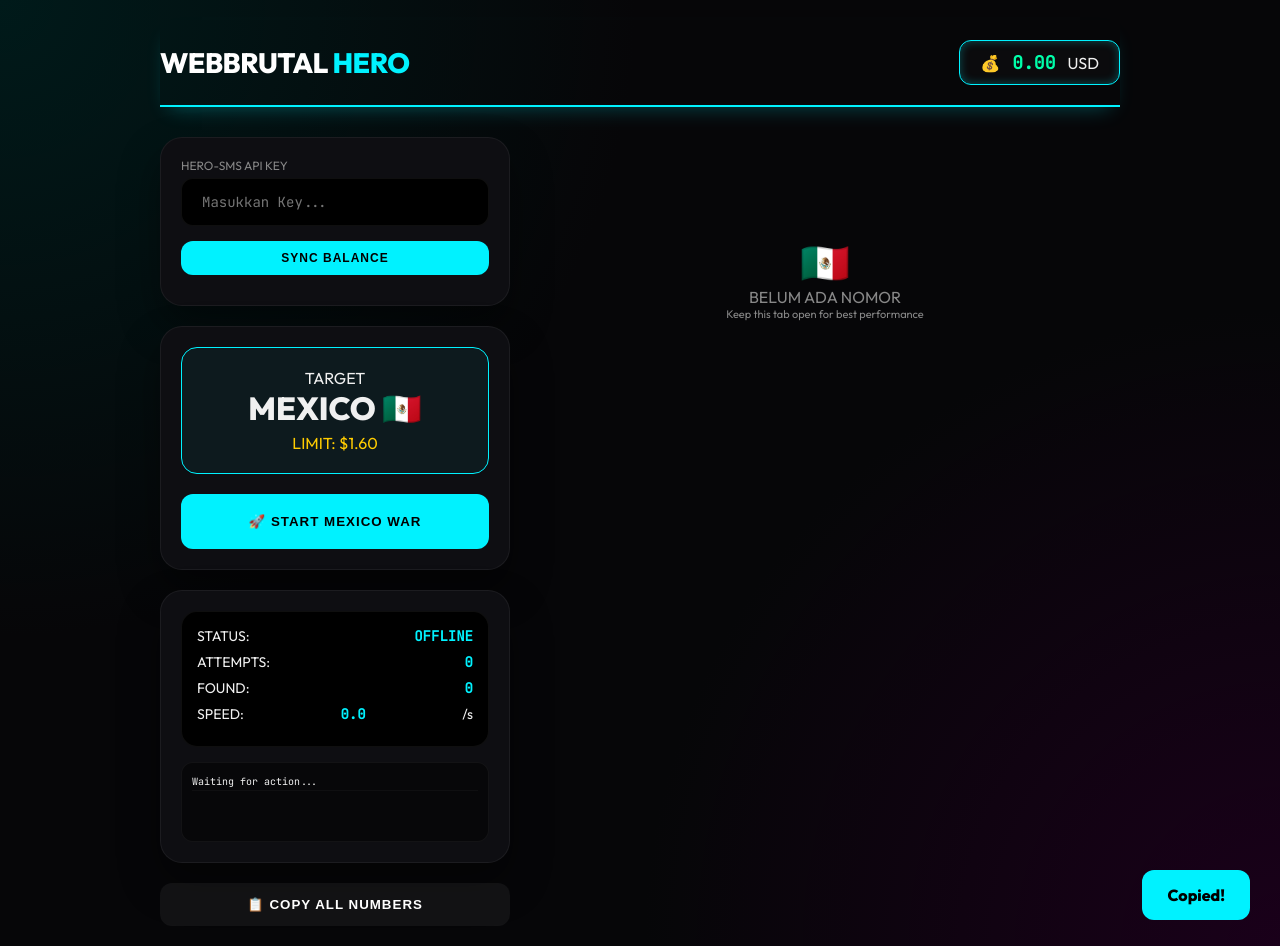
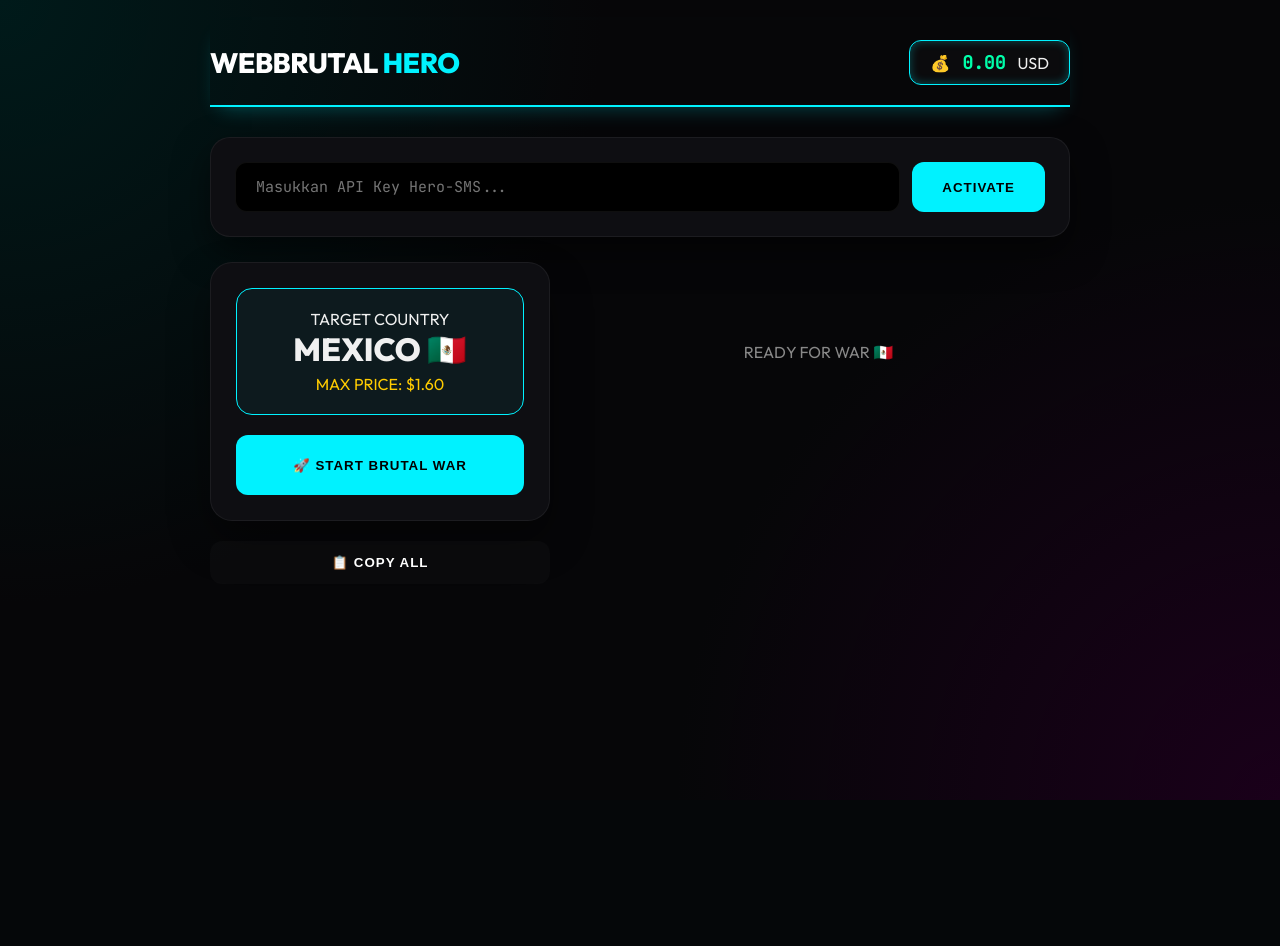
Before and after one commit to ahesss/webbrutalhero, a Flask app: page / in a window 1280 px wide. After the commit the page ends 800 px from the top, so only its background shows below. Run offline with Flask 3, Linux system fonts and the light colour scheme.

Commit message:
Initial: Mexico Special Brutal UI (.60)

```diff
--- a/templates/index.html
+++ b/templates/index.html
@@ -3,7 +3,7 @@
 <head>
     <meta charset="UTF-8">
     <meta name="viewport" content="width=device-width, initial-scale=1.0">
-    <title>WebBrutalHero — HERO-SMS MEXICO ULTRA</title>
+    <title>WebBrutalHero — HERO-SMS MEXICO SPECIALIST</title>
     <link href="https://fonts.googleapis.com/css2?family=Outfit:wght@300;400;600;800&family=JetBrains+Mono&display=swap" rel="stylesheet">
     <style>
         :root {
@@ -32,7 +32,7 @@
             min-height: 100vh;
         }
 
-        .container { max-width: 1000px; margin: 0 auto; padding: 20px; }
+        .container { max-width: 900px; margin: 0 auto; padding: 20px; }
 
         header {
             display: flex;
@@ -61,23 +61,18 @@
         }
         .balance-card span { color: var(--success); font-weight: 800; font-family: 'JetBrains Mono', monospace; font-size: 18px; }
 
-        .main-grid {
-            display: grid;
-            grid-template-columns: 350px 1fr;
-            gap: 25px;
+        .api-section {
+            background: var(--panel);
+            padding: 24px;
+            border-radius: 20px;
+            border: 1px solid var(--border);
+            margin-bottom: 25px;
+            display: flex;
+            gap: 12px;
+            box-shadow: 0 15px 35px rgba(0,0,0,0.5);
         }
-
-        .card {
-            background: var(--panel);
-            padding: 20px;
-            border-radius: 22px;
-            border: 1px solid var(--border);
-            box-shadow: 0 20px 40px rgba(0,0,0,0.4);
-            margin-bottom: 20px;
-        }
-
         input {
-            width: 100%;
+            flex: 1;
             background: #000;
             border: 1px solid var(--border);
             padding: 14px 20px;
@@ -86,8 +81,7 @@
             outline: none;
             font-family: 'JetBrains Mono', monospace;
             transition: 0.3s;
-            font-size: 14px;
-            margin-bottom: 15px;
+            font-size: 15px;
         }
         input:focus { border-color: var(--accent); box-shadow: 0 0 15px var(--accent-glow); }
 
@@ -104,11 +98,24 @@
             gap: 10px;
             text-transform: uppercase;
             letter-spacing: 1px;
-            width: 100%;
         }
         .btn-primary { background: var(--accent); color: #000; }
         .btn-primary:hover { transform: scale(1.02); box-shadow: 0 0 25px var(--accent-glow); }
         .btn-stop { background: var(--danger); color: #fff; }
+
+        .main-grid {
+            display: grid;
+            grid-template-columns: 340px 1fr;
+            gap: 25px;
+        }
+
+        .card {
+            background: var(--panel);
+            padding: 25px;
+            border-radius: 22px;
+            border: 1px solid var(--border);
+            box-shadow: 0 20px 40px rgba(0,0,0,0.4);
+        }
 
         .target-info {
             background: rgba(0, 242, 255, 0.05);
@@ -121,90 +128,76 @@
         .target-info h2 { font-size: 32px; margin-bottom: 5px; }
 
         .stats-box {
-            padding: 15px;
+            margin-top: 20px;
+            padding: 20px;
             background: #000;
             border-radius: 16px;
             border: 1px solid var(--border);
-            font-size: 14px;
+            font-size: 15px;
         }
-        .stats-box p { display: flex; justify-content: space-between; margin-bottom: 8px; }
+        .stats-box p { display: flex; justify-content: space-between; margin-bottom: 10px; }
         .stats-box span { color: var(--accent); font-weight: 800; font-family: 'JetBrains Mono', monospace; }
-
-        .log-box {
-            margin-top: 15px;
-            background: rgba(0,0,0,0.5);
-            border-radius: 12px;
-            padding: 10px;
-            font-family: 'JetBrains Mono', monospace;
-            font-size: 10px;
-            height: 80px;
-            overflow-y: auto;
-            border: 1px solid rgba(255,255,255,0.05);
-        }
-        .log-line { border-bottom: 1px solid rgba(255,255,255,0.03); padding: 2px 0; }
-        .log-err { color: var(--danger); }
-        .log-ok { color: var(--success); }
 
         .orders-container {
             display: flex;
             flex-direction: column;
-            gap: 12px;
-            max-height: 80vh;
+            gap: 15px;
+            max-height: 75vh;
             overflow-y: auto;
-            padding-right: 5px;
+            padding-right: 8px;
         }
-        .orders-container::-webkit-scrollbar { width: 4px; }
-        .orders-container::-webkit-scrollbar-thumb { background: var(--accent); border-radius: 10px; }
-
         .order-item {
             background: var(--panel);
-            padding: 15px 20px;
-            border-radius: 16px;
+            padding: 20px;
+            border-radius: 18px;
             border: 1px solid var(--border);
             display: flex;
             justify-content: space-between;
             align-items: center;
+            animation: slideIn 0.3s ease-out;
             border-left: 5px solid var(--accent);
-            animation: slideIn 0.3s ease-out;
         }
         @keyframes slideIn { from { opacity: 0; transform: translateX(20px); } to { opacity: 1; transform: translateX(0); } }
 
-        .order-num { font-size: 20px; font-weight: 800; font-family: 'JetBrains Mono', monospace; color: #fff; cursor: pointer; }
+        .order-num { font-size: 22px; font-weight: 800; font-family: 'JetBrains Mono', monospace; color: #fff; cursor: pointer; }
         .otp-badge {
             background: var(--success);
             color: #000;
-            padding: 6px 18px;
-            border-radius: 8px;
+            padding: 8px 20px;
+            border-radius: 10px;
             font-weight: 900;
             font-family: 'JetBrains Mono', monospace;
-            font-size: 20px;
-            box-shadow: 0 0 15px var(--success);
+            font-size: 24px;
             cursor: pointer;
+            animation: pulse 1s infinite;
+        }
+        @keyframes pulse { 0% { box-shadow: 0 0 0 0 rgba(0, 255, 170, 0.7); } 70% { box-shadow: 0 0 0 15px rgba(0, 255, 170, 0); } 100% { box-shadow: 0 0 0 0 rgba(0, 255, 170, 0); } }
+
+        .btn-cancel {
+            background: rgba(255, 77, 77, 0.1);
+            color: var(--danger);
+            border: 1px solid var(--danger);
+            padding: 6px 12px;
+            font-size: 11px;
+            border-radius: 8px;
         }
 
         .notif {
             position: fixed;
             bottom: 30px;
             right: 30px;
-            padding: 15px 25px;
+            padding: 15px 30px;
             border-radius: 12px;
             background: var(--accent);
             color: #000;
             font-weight: 800;
             transform: translateY(150px);
-            transition: 0.4s;
+            transition: 0.3s;
             z-index: 1000;
         }
         .notif.show { transform: translateY(0); }
 
-        .loading-ring {
-            width: 20px;
-            height: 20px;
-            border: 2px solid rgba(0, 242, 255, 0.1);
-            border-radius: 50%;
-            border-top-color: var(--accent);
-            animation: spin 0.8s linear infinite;
-        }
+        .loading-ring { width: 24px; height: 24px; border: 3px solid rgba(0, 242, 255, 0.1); border-radius: 50%; border-top-color: var(--accent); animation: spin 1s linear infinite; }
         @keyframes spin { to { transform: rotate(360deg); } }
 
     </style>
@@ -219,45 +212,33 @@
         </div>
     </header>
 
-    <div class="main-grid">
-        <div class="sidebar">
-            <div class="card">
-                <p style="font-size: 12px; color: var(--text-dim); margin-bottom: 5px;">HERO-SMS API KEY</p>
-                <input type="password" id="api-key" placeholder="Masukkan Key..." onchange="saveKey()">
-                <button class="btn btn-primary" onclick="updateBalance()" style="margin-bottom: 10px; font-size: 12px; padding: 10px;">SYNC BALANCE</button>
+    <div class="api-section">
+        <input type="password" id="api-key" placeholder="Masukkan API Key Hero-SMS..." onchange="saveKey()">
+        <button class="btn btn-primary" onclick="updateBalance()">ACTIVATE</button>
     </div>
 
+    <div class="main-grid">
+        <div class="controls">
             <div class="card">
                 <div class="target-info">
-                    <p>TARGET</p>
+                    <p>TARGET COUNTRY</p>
                     <h2>MEXICO 🇲🇽</h2>
-                    <p style="color: var(--gold); margin-top: 5px;">LIMIT: $1.60</p>
+                    <p style="color: var(--gold); margin-top: 5px;">MAX PRICE: $1.60</p>
                 </div>
-                <button id="start-btn" class="btn btn-primary" style="height: 55px;" onclick="toggleAutoBuy()">🚀 START MEXICO WAR</button>
-            </div>
-
-            <div class="card">
-                <div class="stats-box">
-                    <p>STATUS: <span id="status-text">OFFLINE</span></p>
+                <button id="start-btn" class="btn btn-primary" style="width: 100%; height: 60px;" onclick="toggleAutoBuy()">🚀 START BRUTAL WAR</button>
+                <div class="stats-box" id="stats-ui" style="display: none;">
+                    <p>STATUS: <span id="status-text" style="color: var(--success);">ULTRA BRUTAL</span></p>
                     <p>ATTEMPTS: <span id="stat-att">0</span></p>
                     <p>FOUND: <span id="stat-found">0</span></p>
                     <p>SPEED: <span id="stat-speed">0.0</span>/s</p>
                 </div>
-                <div class="log-box" id="log-monitor">
-                    <div class="log-line">Waiting for action...</div>
             </div>
+            <button class="btn" style="background: var(--glass); margin-top: 20px; width: 100%; color: #fff;" onclick="copyAll()">📋 COPY ALL</button>
         </div>
 
-            <button class="btn" style="background: rgba(255,255,255,0.05); color: #fff; margin-top: 10px;" onclick="copyAll()">📋 COPY ALL NUMBERS</button>
-        </div>
-
-        <div class="content">
+        <div class="orders-section">
             <div class="orders-container" id="orders-list">
-                <div style="text-align: center; color: var(--text-dim); margin-top: 100px;">
-                    <p style="font-size: 40px;">🇲🇽</p>
-                    <p>BELUM ADA NOMOR</p>
-                    <p style="font-size: 11px;">Keep this tab open for best performance</p>
-                </div>
+                <div style="text-align: center; color: var(--text-dim); margin-top: 80px;">READY FOR WAR 🇲🇽</div>
             </div>
         </div>
     </div>
@@ -278,31 +259,13 @@
         localStorage.setItem('webbrutalhero_key', apiKey);
     }
 
-    function addLog(msg, type='') {
-        const log = document.getElementById('log-monitor');
-        const d = new Date().toLocaleTimeString();
-        const line = document.createElement('div');
-        line.className = 'log-line ' + (type === 'err' ? 'log-err' : type === 'ok' ? 'log-ok' : '');
-        line.innerText = `[${d}] ${msg}`;
-        log.prepend(line);
-        if (log.children.length > 50) log.lastChild.remove();
-    }
-
     async function reqApi(action, extra = {}) {
         if (!apiKey) return;
         const params = new URLSearchParams({ action, api_key: apiKey, ...extra });
         try {
             const r = await fetch(`/api/proxy?${params.toString()}`);
-            const txt = await r.text();
-            // Cek jika API merespon eror
-            if (txt.includes('BAD_KEY') || txt.includes('ERROR_KEY')) {
-                addLog('WARNING: API Key Invalid/Banned!', 'err');
-            }
-            return txt.trim();
-        } catch (e) {
-            addLog('ERR: Network Error', 'err');
-            return 'ERR_HTTP';
-        }
+            return await r.text();
+        } catch (e) { return 'ERR_HTTP'; }
     }
 
     async function updateBalance() {
@@ -310,11 +273,8 @@
         const res = await reqApi('getBalance');
         if (res && res.includes('ACCESS_BALANCE')) {
             const b = res.split(':')[1];
-            document.getElementById('balance-val').innerText = parseFloat(b).toFixed(2);
+            document.getElementById('balance-val').innerText = b;
             showNotif('BALANCE UPDATED: $' + b);
-            addLog('Balance synced: $' + b, 'ok');
-        } else {
-            addLog('Failed to sync balance', 'err');
         }
     }
 
@@ -329,22 +289,17 @@
         if (!apiKey) { alert('Masukkan API Key!'); return; }
         isRunning = !isRunning;
         const btn = document.getElementById('start-btn');
-        const stText = document.getElementById('status-text');
+        const statsUi = document.getElementById('stats-ui');
 
         if (isRunning) {
-            btn.innerText = '🛑 STOP MEXICO WAR';
+            btn.innerText = '🛑 STOP ACTION';
             btn.className = 'btn btn-stop';
-            stText.innerText = 'BRUTAL MODE';
-            stText.style.color = '#00ffaa';
+            statsUi.style.display = 'block';
             resetStats();
-            brutalLoop();
-            addLog('ULTRA BRUTAL STARTED', 'ok');
+            startBrutalLoop();
         } else {
-            btn.innerText = '🚀 START MEXICO WAR';
+            btn.innerText = '🚀 START BRUTAL WAR';
             btn.className = 'btn btn-primary';
-            stText.innerText = 'OFFLINE';
-            stText.style.color = '#ff4d4d';
-            addLog('WAR STOPPED');
         }
     }
 
@@ -360,37 +315,29 @@
         document.getElementById('stat-speed').innerText = (stats.att / Math.max(el, 1)).toFixed(1);
     }
 
-    // NEW STABLE ASYNC LOOP (Tidak menumpuk dan tahan banting)
-    async function brutalLoop() {
-        while (isRunning) {
+    function startBrutalLoop() {
+        // REVERT KE SETINTERVAL (ULTRA FAST FIRE & FORGET)
+        const loop = setInterval(async () => {
+            if (!isRunning) { clearInterval(loop); return; }
             stats.att++;
-            if (stats.att % 10 === 0) updateStatsUi();
+            if (stats.att % 20 === 0) updateStatsUi();
 
-            // Fire request
+            doBuy();
+        }, 5);
+    }
+
+    async function doBuy() {
         const res = await reqApi('getNumber', { service: 'wa', country: '54', maxPrice: '1.6' });
-
         if (res && res.includes('ACCESS_NUMBER')) {
             const [_, id, num] = res.split(':');
             stats.found++;
             addOrder(id, num);
             updateStatsUi();
             playAlert();
-                addLog('GOT NUMBER: ' + num, 'ok');
         } else if (res && res.includes('NO_BALANCE')) {
-                alert('SALDO HABIS!');
             isRunning = false;
             toggleAutoBuy();
-                break;
-            } else if (res && (res.includes('BAD_KEY') || res.includes('ERROR_KEY'))) {
-                // Jangan langsung mati, cooling down
-                addLog('Rate Limit / Key Error. Sleeping 2s...', 'err');
-                await new Promise(r => setTimeout(r, 2000));
-            } else if (res && res.includes('NO_NUMBERS')) {
-                // Normal case, just continue kencang
-            }
-
-            // Jeda milidetik (tetap kencang tapi stabil)
-            await new Promise(r => setTimeout(r, 5));
+            alert('SALDO HABIS!');
         }
     }
 
@@ -403,42 +350,35 @@
     function renderOrders() {
         const list = document.getElementById('orders-list');
         if (orders.length === 0) return;
-
         list.innerHTML = orders.map(o => `
             <div class="order-item">
                 <div class="order-info">
                     <div class="order-num" onclick="copyText('${o.number}')">+${o.number}</div>
-                    <div class="order-meta">ID: ${o.id} | $1.60</div>
+                    <div class="order-meta">MEXICO | $1.60 | ID: ${o.id}</div>
                 </div>
                 <div class="order-status">
                     ${o.otp ? `<div class="otp-badge" onclick="copyText('${o.otp}')">${o.otp}</div>` :
                       o.status === 'waiting' ? `<div class="loading-ring"></div>` :
                       `<span>${o.status.toUpperCase()}</span>`}
-
                     ${o.status === 'waiting' ? `<button class="btn-cancel" onclick="cancelOrder('${o.id}')">CANCEL</button>` : ''}
                 </div>
             </div>
         `).join('');
     }
 
-    // OTP MONITORING (Setiap 4 detik)
     setInterval(async () => {
         const waiting = orders.filter(o => o.status === 'waiting');
         for (const o of waiting) {
             const res = await reqApi('getStatus', { id: o.id });
             if (res && res.includes('STATUS_OK')) {
+                const otp = res.split(':')[1];
                 o.status = 'done';
-                o.otp = res.split(':')[1];
-                reqApi('setStatus', { id: o.id, status: 6 }); // Set ke Finish
+                o.otp = otp;
                 renderOrders();
-                playBeep();
-                showNotif('🎉 OTP: ' + o.otp);
-                addLog('OTP Received for ' + o.number, 'ok');
+                playAlert();
+                reqApi('setStatus', { id: o.id, status: 6 });
             }
-            if ((Date.now() - o.time) > 1200000) {
-                o.status = 'expired';
-                renderOrders();
-            }
+            if ((Date.now() - o.time) > 1200000) { o.status = 'expired'; renderOrders(); }
         }
     }, 4000);
 
@@ -448,30 +388,16 @@
             const o = orders.find(x => x.id === id);
             if (o) o.status = 'cancelled';
             renderOrders();
-            showNotif('CANCELLED');
-        } else {
-            showNotif('WAIT 2 MIN');
         }
     }
 
-    function copyText(txt) {
-        navigator.clipboard.writeText(txt);
-        showNotif('COPIED!');
-    }
-
+    function copyText(txt) { navigator.clipboard.writeText(txt); showNotif('COPIED!'); }
     function copyAll() {
-        const nums = orders.filter(o => o.status === 'waiting').map(o => o.number).join('\n');
-        if (!nums) return;
-        navigator.clipboard.writeText(nums);
-        showNotif('COPIED ALL!');
+        const t = orders.filter(o => o.status === 'waiting').map(o => o.number).join('\n');
+        if (t) { navigator.clipboard.writeText(t); showNotif('ALL COPIED!'); }
     }
 
     function playAlert() { new Audio('https://assets.mixkit.co/active_storage/sfx/2869/2869-preview.mp3').play().catch(()=>{}); }
-    function playBeep() { new Audio('https://assets.mixkit.co/active_storage/sfx/1435/1435-preview.mp3').play().catch(()=>{}); }
-
-    // Keep session alive periodically
-    setInterval(updateBalance, 60000);
-
 </script>
 </body>
 </html>
```
Lines whose indentation alone changed are shown as unchanged.
